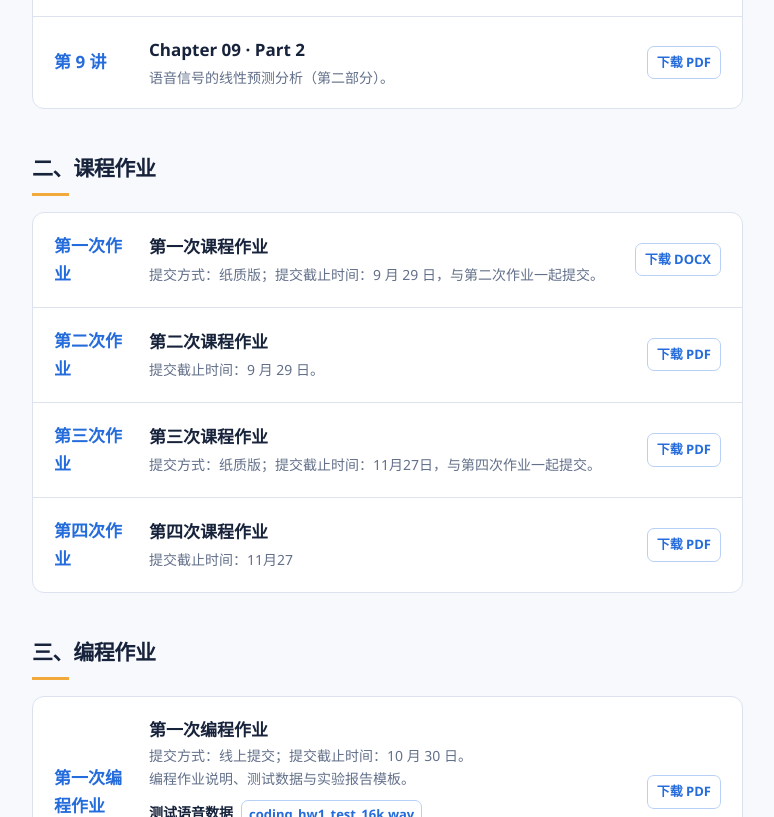
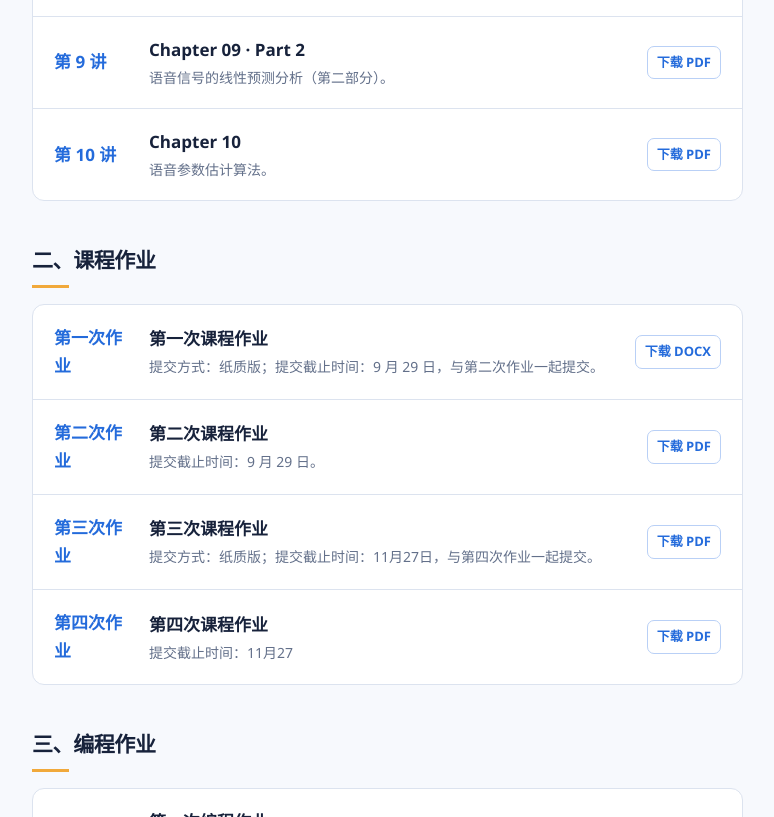
Before and after one commit to ParadoxYPY/USTC_SSP2026, a plain HTML site: page index.html in a window 1280 px wide. Shown: the part 1718-2535 px from the top of the page, without its empty margins (76-850 px from the left). Drawn offline with Linux system fonts and the light colour scheme.

Commit message:
Add files via upload

```diff
--- a/index.html
+++ b/index.html
@@ -62,6 +62,7 @@
         <article class="class"><div class="date">第 8 讲</div><div><h3>Chapter 08</h3><p>语音信号处理基础课程课件。</p></div><a class="file" href="https://github.com/ParadoxYPY/USTC_SSP2026/releases/download/course-materials-2026/Chapter_08.pdf" download>下载 PDF</a></article>
         <article class="class"><div class="date">第 9 讲</div><div><h3>Chapter 09 · Part 1</h3><p>语音信号的线性预测分析（第一部分）。</p></div><a class="file" href="https://github.com/ParadoxYPY/USTC_SSP2026/releases/download/course-materials-2026/Chapter_09_part1.pdf" download>下载 PDF</a></article>
         <article class="class"><div class="date">第 9 讲</div><div><h3>Chapter 09 · Part 2</h3><p>语音信号的线性预测分析（第二部分）。</p></div><a class="file" href="https://github.com/ParadoxYPY/USTC_SSP2026/releases/download/course-materials-2026/Chapter_09_part2.pdf" download>下载 PDF</a></article>
+        <article class="class"><div class="date">第 10 讲</div><div><h3>Chapter 10</h3><p>语音参数估计算法。</p></div><a class="file" href="https://github.com/ParadoxYPY/USTC_SSP2026/releases/download/course-materials-2026/Chapter_10.pdf" download>下载 PDF</a></article>
       </div></section>
       <section id="homework"><h2>二、课程作业</h2><div class="schedule">
         <article class="class"><div class="date">第一次作业</div><div><h3>第一次课程作业</h3><p>提交方式：纸质版；提交截止时间：9 月 29 日，与第二次作业一起提交。</p></div><a class="file" href="https://github.com/ParadoxYPY/USTC_SSP2026/releases/download/course-materials-2026/homework1.docx" download>下载 DOCX</a></article>
```
